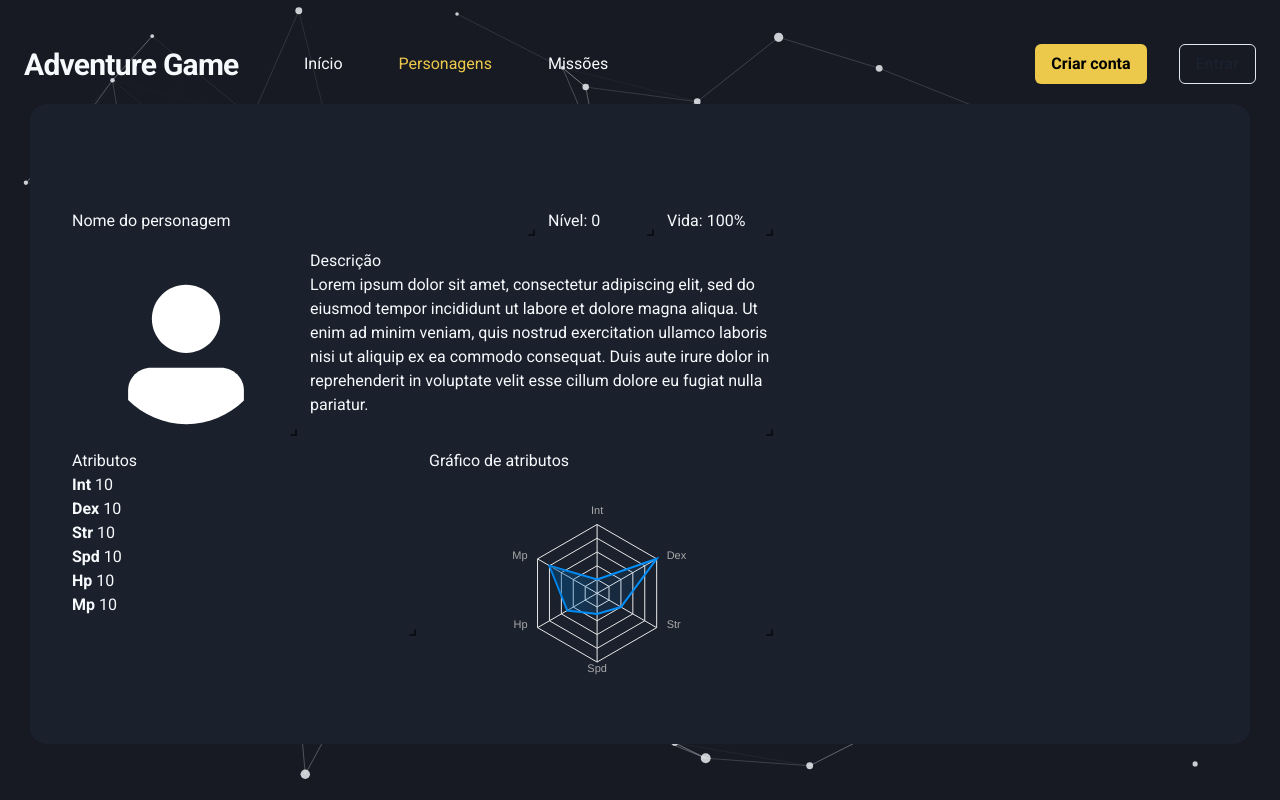
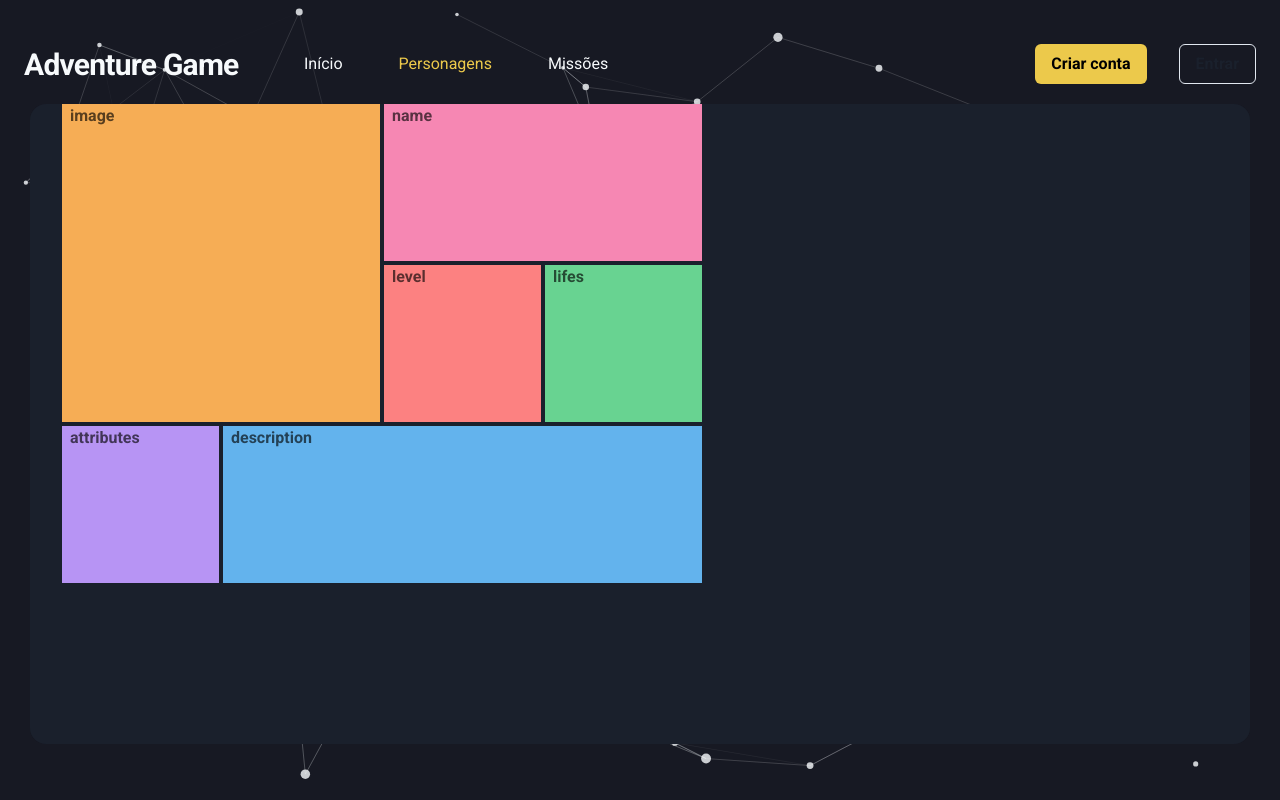
Before and after one commit to ricardossiqueira/adventure_game_front, a Next.js app: page /characters in a window 1280 px wide. Built offline with nearby package versions, Linux system fonts and the light colour scheme.

Commit message:
➕char card grid layout

```diff
--- a/src/pages/_app.tsx
+++ b/src/pages/_app.tsx
@@ -7,10 +7,6 @@ import { theme } from "../styles/theme";
 import { queryClient } from "../services/queryClient";
 import { SidebarDrawerProvider } from "../contexts/SidebarDrawerContext";
 import { AnimatedCanvas } from "../components/Background/AnimatedCanvas";
-
-// react-grid-layout required stylesheet imports
-import "/node_modules/react-grid-layout/css/styles.css";
-import "/node_modules/react-resizable/css/styles.css";
 
 function MyApp({ Component, pageProps }: AppProps) {
   return (
--- a/src/pages/characters.tsx
+++ b/src/pages/characters.tsx
@@ -1,82 +1,11 @@
-import {
-  Avatar,
-  Box,
-  ColorModeScript,
-  Flex,
-  List,
-  ListItem,
-  Text,
-  theme,
-} from "@chakra-ui/react";
-import { ApexOptions } from "apexcharts";
-import dynamic from "next/dynamic";
+import { Flex, Grid, GridItem } from "@chakra-ui/react";
 import Head from "next/head";
 import React from "react";
-import GridLayout from "react-grid-layout";
 
 import { Header } from "../components/Header";
 import { Sidebar } from "../components/Sidebar";
 
-const Chart = dynamic(() => import("react-apexcharts"), { ssr: false });
-
 export default function Characters() {
-  const chartSeries = [
-    {
-      name: "Series 1",
-      data: [20, 100, 40, 30, 50, 80],
-    },
-  ];
-  const chartOptions: ApexOptions = {
-    chart: {
-      type: "radar",
-
-      toolbar: { show: false },
-      zoom: { enabled: false },
-      foreColor: theme.colors.gray[50],
-    },
-    grid: { show: false },
-    dataLabels: {
-      enabled: false,
-    },
-    tooltip: {
-      enabled: false,
-    },
-    yaxis: {
-      show: false,
-    },
-    markers: {
-      size: 0,
-    },
-    xaxis: {
-      categories: ["Int", "Dex", "Str", "Spd", "Hp", "Mp"],
-      axisBorder: {
-        color: theme.colors.gray[50],
-      },
-      axisTicks: {
-        color: theme.colors.gray[50],
-      },
-    },
-    fill: {
-      opacity: 0.3,
-      type: "gradient",
-      gradient: {
-        shade: "dark",
-        opacityFrom: 0.7,
-        opacityTo: 0.3,
-      },
-    },
-  };
-
-  const layout = [
-    { i: "char_name", x: 0, y: 0, w: 4, h: 1 },
-    { i: "char_lvl", x: 4, y: 0, w: 1, h: 1 },
-    { i: "char_lifes", x: 5, y: 0, w: 1, h: 1 },
-    { i: "char_img", x: 0, y: 1, w: 2, h: 5 },
-    { i: "char_desc", x: 2, y: 1, w: 4, h: 5 },
-    { i: "char_attrs", x: 0, y: 2, w: 3, h: 5, minW: 3, minH: 2 },
-    { i: "char_attrs_chart", x: 3, y: 2, w: 3, h: 5, minW: 3, minH: 3 },
-  ];
-
   return (
     <>
       <Head>
@@ -98,60 +27,38 @@ export default function Characters() {
           backdropFilter={"blur(10px)"}
           borderRadius={"1rem"}
         >
-          <GridLayout
-            className="layout"
-            layout={layout}
-            cols={10}
-            rowHeight={30}
-            width={1200}
+          <Grid
+            templateAreas={`"image image name name"
+                            "image image level lifes"
+                            "attributes description description description"`}
+            gridTemplateRows={"1fr 1fr 1fr 1fr"}
+            gridTemplateColumns={"1fr 1fr 1fr 1fr"}
+            h="100%"
+            w="100%"
+            maxW="40rem"
+            gap="1"
+            color="blackAlpha.700"
+            fontWeight="bold"
           >
-            <Text key={"char_name"}>Nome do personagem</Text>
-            <Text key={"char_lvl"}>Nível: 0</Text>
-            <Text key={"char_lifes"}>Vida: 100%</Text>
-            <Avatar key={"char_img"} background={"Transparent"} />
-            <Box key={"char_attrs"} background={"Transparent"}>
-              <Text as="h3">Atributos</Text>
-              <List>
-                <ListItem>
-                  <strong>Int</strong> 10
-                </ListItem>
-                <ListItem>
-                  <strong>Dex</strong> 10
-                </ListItem>
-                <ListItem>
-                  <strong>Str</strong> 10
-                </ListItem>
-                <ListItem>
-                  <strong>Spd</strong> 10
-                </ListItem>
-                <ListItem>
-                  <strong>Hp</strong> 10
-                </ListItem>
-                <ListItem>
-                  <strong>Mp</strong> 10
-                </ListItem>
-              </List>
-            </Box>
-            <Box key={"char_attrs_chart"}>
-              <Text as="h3">Gráfico de atributos</Text>
-              <Chart
-                options={chartOptions}
-                series={chartSeries}
-                type={chartOptions.chart.type}
-              />
-            </Box>
-            <Box key={"char_desc"}>
-              <Text as="h3">Descrição</Text>
-              <Text as="p">
-                Lorem ipsum dolor sit amet, consectetur adipiscing elit, sed do
-                eiusmod tempor incididunt ut labore et dolore magna aliqua. Ut
-                enim ad minim veniam, quis nostrud exercitation ullamco laboris
-                nisi ut aliquip ex ea commodo consequat. Duis aute irure dolor
-                in reprehenderit in voluptate velit esse cillum dolore eu fugiat
-                nulla pariatur.
-              </Text>
-            </Box>
-          </GridLayout>
+            <GridItem pl="2" bg="orange.300" area={"image"}>
+              image
+            </GridItem>
+            <GridItem pl="2" bg="pink.300" area={"name"}>
+              name
+            </GridItem>
+            <GridItem pl="2" bg="red.300" area={"level"}>
+              level
+            </GridItem>
+            <GridItem pl="2" bg="green.300" area={"lifes"}>
+              lifes
+            </GridItem>
+            <GridItem pl="2" bg="purple.300" area={"attributes"}>
+              attributes
+            </GridItem>
+            <GridItem pl="2" bg="blue.300" area={"description"}>
+              description
+            </GridItem>
+          </Grid>
         </Flex>
       </main>
     </>
```
Also changed, not shown: src/components/CharacterCard/index.tsx (added, +59 -0 lines), src/components/TranslatedContainer/index.tsx (+11 -13 lines).
